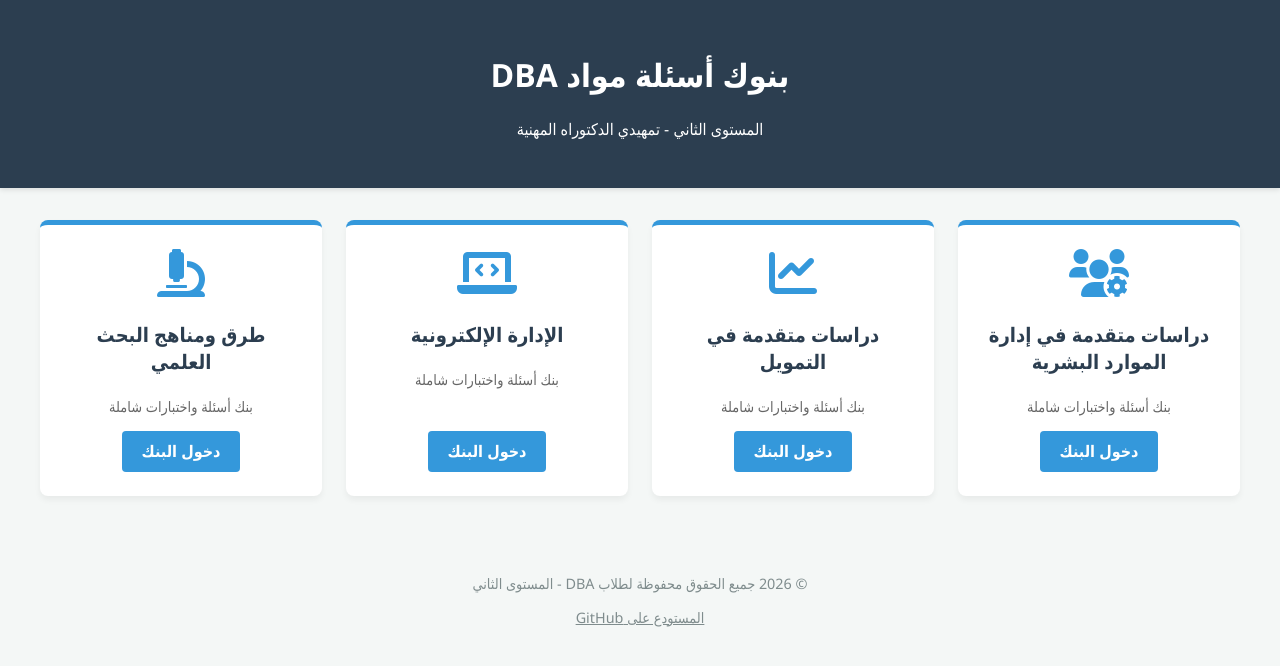
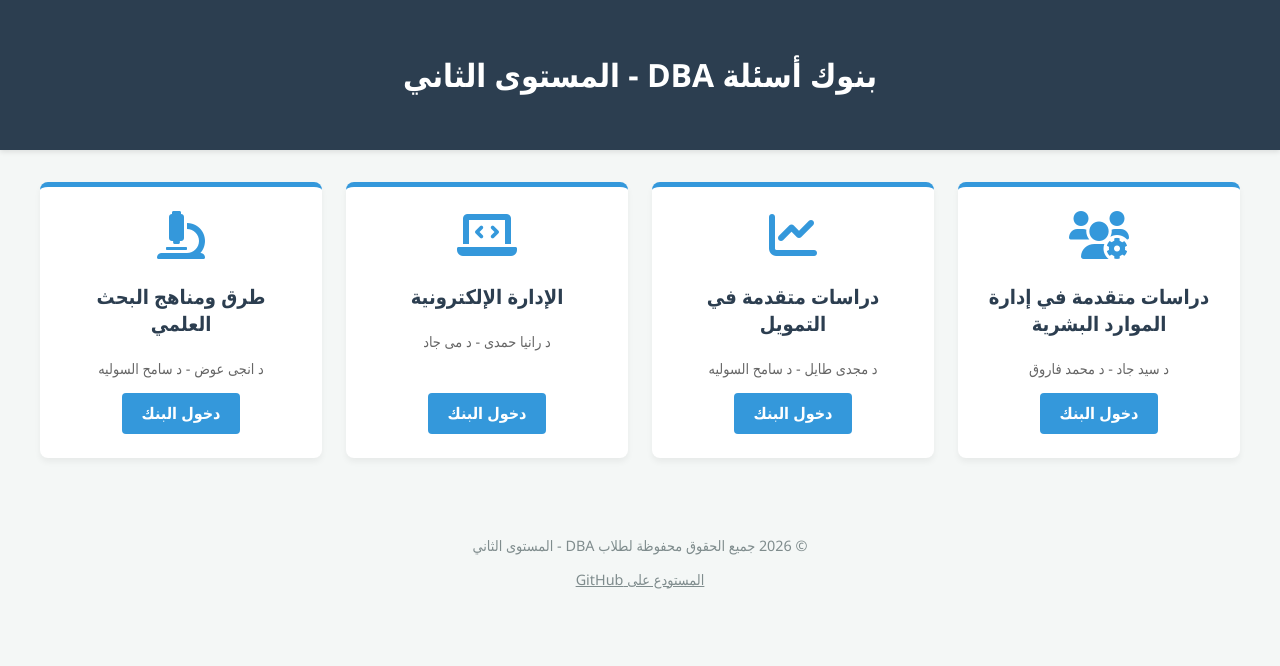
Before and after one commit to talaatetman/DBA-L2-TB, a plain HTML site: page index.html in a window 1280 px wide. Drawn offline with Linux system fonts and the light colour scheme.

Commit message:
Update question bank descriptions in index.html

```diff
--- a/index.html
+++ b/index.html
@@ -101,8 +101,7 @@
 <body>
 
 <header>
-    <h1>بنوك أسئلة مواد DBA</h1>
-    <p>المستوى الثاني - تمهيدي الدكتوراه المهنية</p>
+    <h1>بنوك أسئلة DBA - المستوى الثاني</h1>
 </header>
 
 <div class="container">
@@ -111,28 +110,28 @@
         <a href="human-resources.html" class="card">
             <i class="fas fa-users-gear"></i>
             <h3>دراسات متقدمة في إدارة الموارد البشرية</h3>
-            <p>بنك أسئلة واختبارات شاملة</p>
+            <p>د سيد جاد - د محمد فاروق</p>
             <span class="btn-access">دخول البنك</span>
         </a>
 
         <a href="finance.html" class="card">
             <i class="fas fa-chart-line"></i>
             <h3>دراسات متقدمة في التمويل</h3>
-            <p>بنك أسئلة واختبارات شاملة</p>
+            <p>د مجدى طايل - د سامح السوليه</p>
             <span class="btn-access">دخول البنك</span>
         </a>
 
         <a href="e-management.html" class="card">
             <i class="fas fa-laptop-code"></i>
             <h3>الإدارة الإلكترونية</h3>
-            <p>بنك أسئلة واختبارات شاملة</p>
+            <p>د رانيا حمدى - د مى جاد</p>
             <span class="btn-access">دخول البنك</span>
         </a>
 
         <a href="research-methods.html" class="card">
             <i class="fas fa-microscope"></i>
             <h3>طرق ومناهج البحث العلمي</h3>
-            <p>بنك أسئلة واختبارات شاملة</p>
+            <p>د انجى عوض - د سامح السوليه</p>
             <span class="btn-access">دخول البنك</span>
         </a>
 
```
